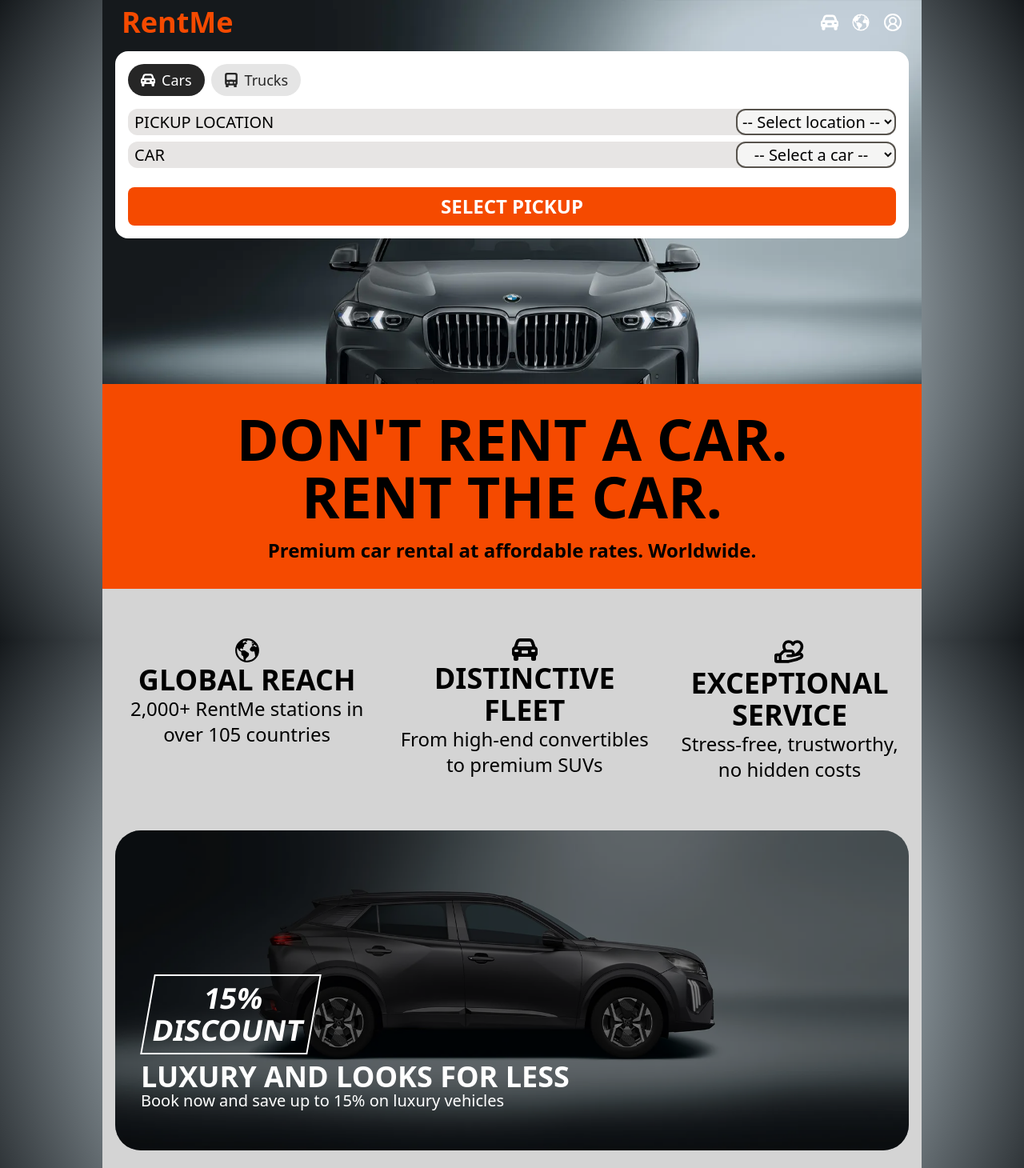
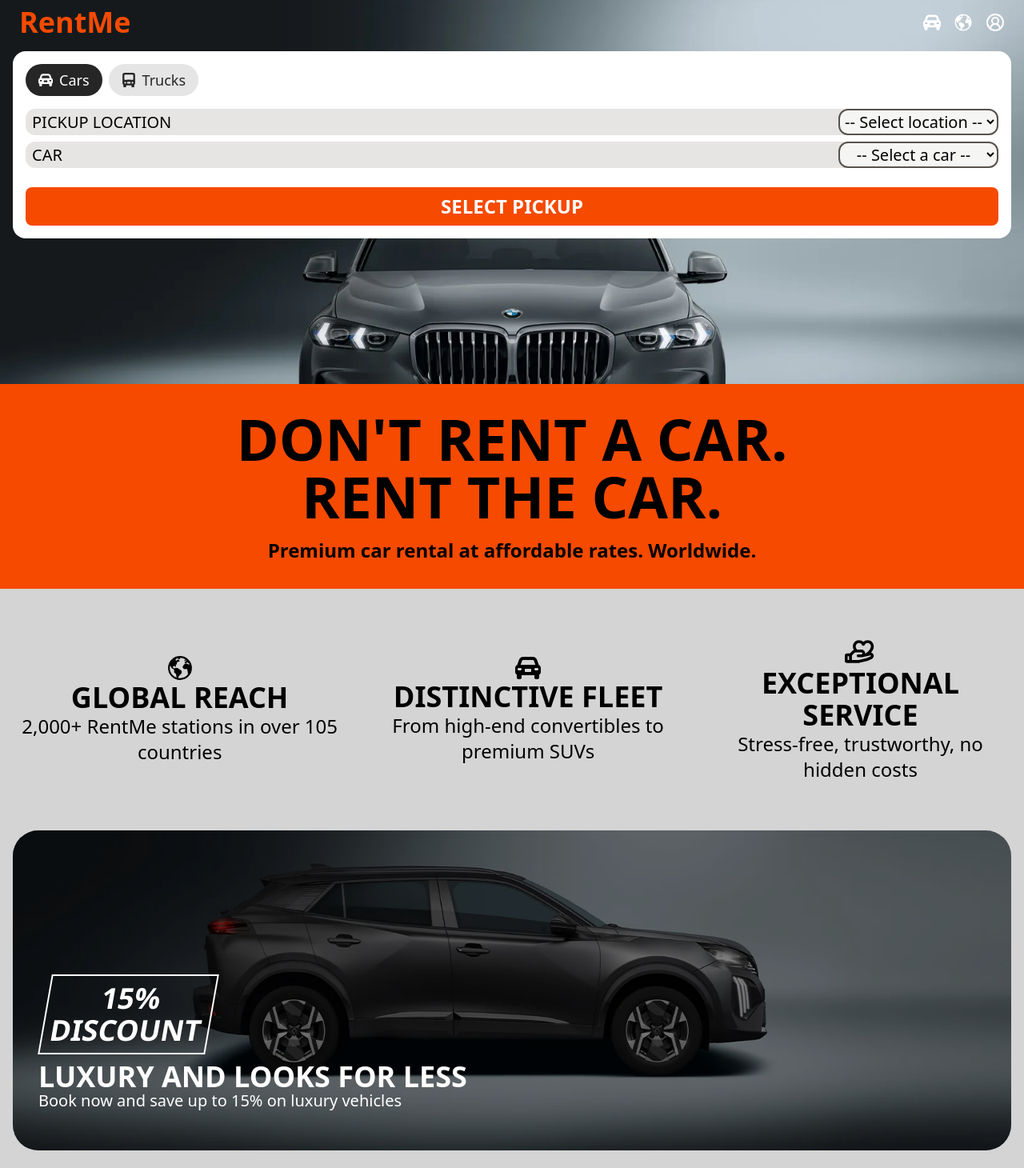
Before and after one commit to michelezedda/rentme, a React (Vite) app: page / in a window 1280 px wide. Shown: the top 1460 px of the page at 80% size. Built offline with nearby package versions, Linux system fonts and the light colour scheme; a web font is replaced by a local one; what tailwindcss-motion would draw is missing.

Commit message:
max media q: xl

```diff
--- a/src/components/Hero.jsx
+++ b/src/components/Hero.jsx
@@ -6,7 +6,7 @@
   return (
     <>
       <div className="bg-neutral-300 py-15">
-        <div className="flex flex-col md:flex-row px-6 md:gap-8 text-center">
+        <div className="flex flex-col md:flex-row px-6 md:gap-8 justify-center items-center text-center">
           <div className="place-items-center">
             <IoEarth className="size-8.5" />
             <h3 className="text-4xl font-semibold">GLOBAL REACH</h3>
--- a/src/components/Home.jsx
+++ b/src/components/Home.jsx
@@ -8,7 +8,7 @@
 function Home() {
   return (
     <>
-      <div className="container mx-auto max-w-screen-lg">
+      <div className="container mx-auto max-w-screen-xl">
         <Navbar />
         <Header />
         <Hero />
--- a/src/components/Navbar.jsx
+++ b/src/components/Navbar.jsx
@@ -60,7 +60,7 @@
   return (
     <>
       <div
-        className={`fixed left-0 right-0 max-w-screen-lg lg:px-4 mx-6 lg:mx-auto ${
+        className={`fixed left-0 right-0 max-w-screen-xl lg:px-4 mx-6 lg:mx-auto ${
           isNavbarVisible
             ? "motion-preset-rebound-down"
             : "motion-blur-out-md motion-opacity-out-0"
```
